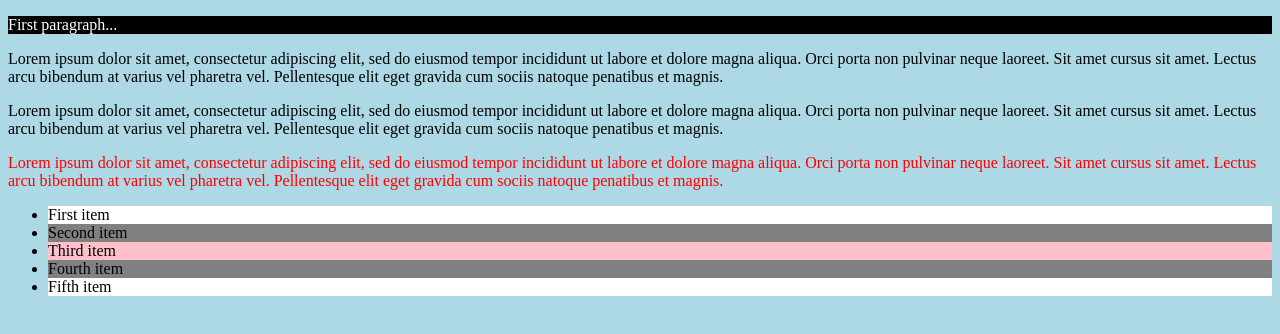
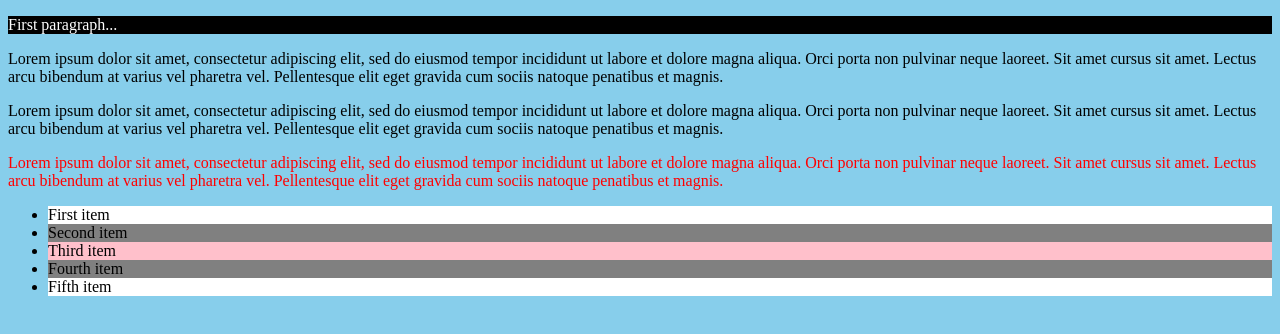
Before and after one commit to acciojob/pseudo-classes-shubham3619, a website: page main.html in a window 1280 px wide. Drawn offline with Linux system fonts and the light colour scheme.

Commit message:
created a submission

```diff
--- a/styles.css
+++ b/styles.css
@@ -1,6 +1,6 @@
 /*  your css code here. If applicable */
 * {
-	background-color:lightblue;
+	background-color:rgb(135,206,235);
 }
 .para-1 {
 background-color:black;
@@ -8,10 +8,7 @@ color:white;
 }
 .para {
 color:red;
-
 }
-
-
 li:nth-child(2n+1){
 	background-color:white;
 }
```
